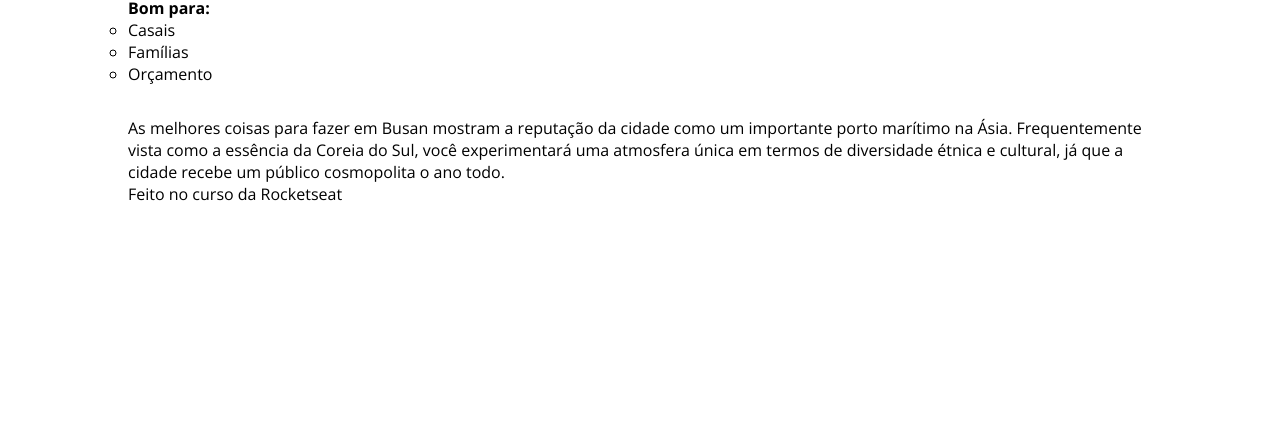
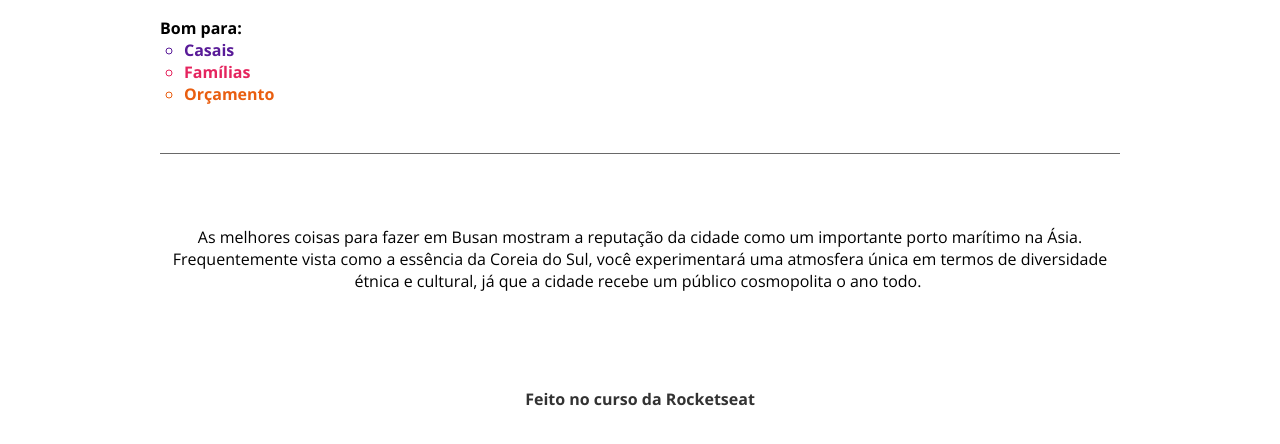
Before and after one commit to felipetrevisanic/PageLocaisTuristicos, a plain HTML site: page index.html in a window 1280 px wide. Shown: the part 4014-4458 px from the top of the page. Before the commit the page ends 4219 px from the top, so only its background shows below. Drawn offline with nearby package versions, Linux system fonts and the light colour scheme; a web font is replaced by a local one.

Commit message:
final chages

```diff
--- a/index.html
+++ b/index.html
@@ -35,7 +35,7 @@
                         <p>O Templo Haedong Yonggungsa é um templo budista localizado no extremo nordeste de Busan. Construído em 1376, é um dos poucos templos na Coreia construídos à beira-mar – você pode desfrutar de vistas do Mar do Leste de um lado e de belas montanhas do outro. </p>
                         <p class="obs">Bom para:</p>
                         <ul>
-                            <li>História</li>
+                            <li class="accent-history">História</li>
                         </ul>
                     </li>
                     <img src="assets/Image_03.png" alt="">
@@ -53,17 +53,18 @@
                         <p>O Parque Yongdusan, localizado no centro de Busan, abriga alguns dos monumentos mais importantes da cidade. Você pode ver vistas espetaculares do topo da Torre Busan, de 120 metros de altura. O parque tem 2 museus – confira os instrumentos musicais tradicionais no Museum of World Folk Instruments e mais de 80 veleiros coreanos no Exhibition Hall of World Model Boats.</p>
                         <p class="obs">Bom para:</p>
                         <ul>
-                            <li>Casais</li>
-                            <li>Famílias</li>
-                            <li>Orçamento</li>
+                            <li class="accent-couples">Casais</li>
+                            <li class="accent-families">Famílias</li>
+                            <li class="accent-budget">Orçamento</li>
                         </ul>
                     </li>
                 </ol>
+                <div id="divisor"></div>
             </section>
         </main>
         <footer>
             <p>As melhores coisas para fazer em Busan mostram a reputação da cidade como um importante porto marítimo na Ásia. Frequentemente vista como a essência da Coreia do Sul, você experimentará uma atmosfera única em termos de diversidade étnica e cultural, já que a cidade recebe um público cosmopolita o ano todo. </p>
-            <p>Feito no curso da Rocketseat</p>
+            <p id="last-message">Feito no curso da Rocketseat</p>
         </footer>
     </div>
 </body>
--- a/style.css
+++ b/style.css
@@ -51,6 +51,11 @@ img{
     border-radius: 16px;
 }
 
+ul{
+    margin: 0 24px 48px;
+}
+
+
 .subtitle{
     font-size: 16px;
     font-style: italic;
@@ -66,6 +71,7 @@ img{
 .obs{
     font-size: 16px;
     font-weight: bold;
+    margin: 24px 0 0 0 ;
 }
 
 .accent-history{
@@ -73,6 +79,22 @@ img{
     font-weight: bold;
     font-size: 16px;
 }
+
+.accent-couples{
+    color: var(--accent-purple);
+    font-weight: bold;
+}
+
+.accent-families{
+    color: var(--accent-pink);
+    font-weight: bold;
+}
+
+.accent-budget{
+    color: var(--accent-orange);
+    font-weight: bold;
+}
+
 
 #divisor{
     width: 100%;
@@ -85,7 +107,7 @@ img{
     flex-direction: column;
     margin: 0 auto;
     padding: 24;
-    width: 80%;
+    width: 75%;
     box-sizing: border-box;
 }
 
@@ -105,3 +127,14 @@ header {
 main section{
     padding:  32px 0 ;
 }
+
+footer{
+    margin: 40px 0 ;
+    text-align: center;
+}
+
+#last-message{
+    margin-top: 96px;
+    color: var(--text-secondary);
+    font-weight: bold;
+}
```
